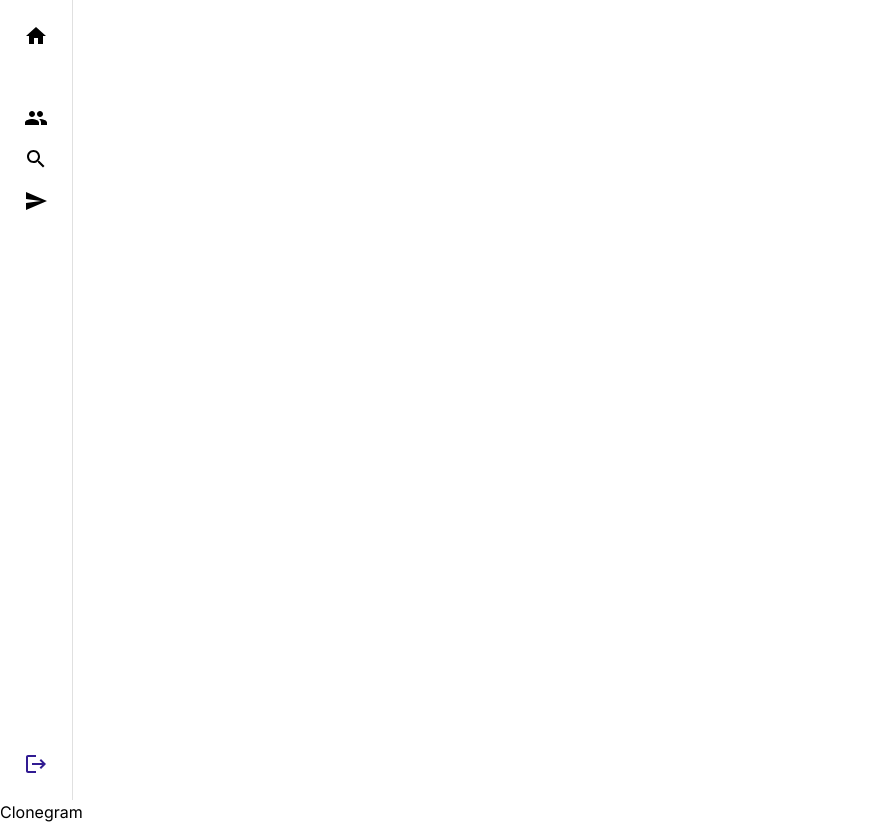
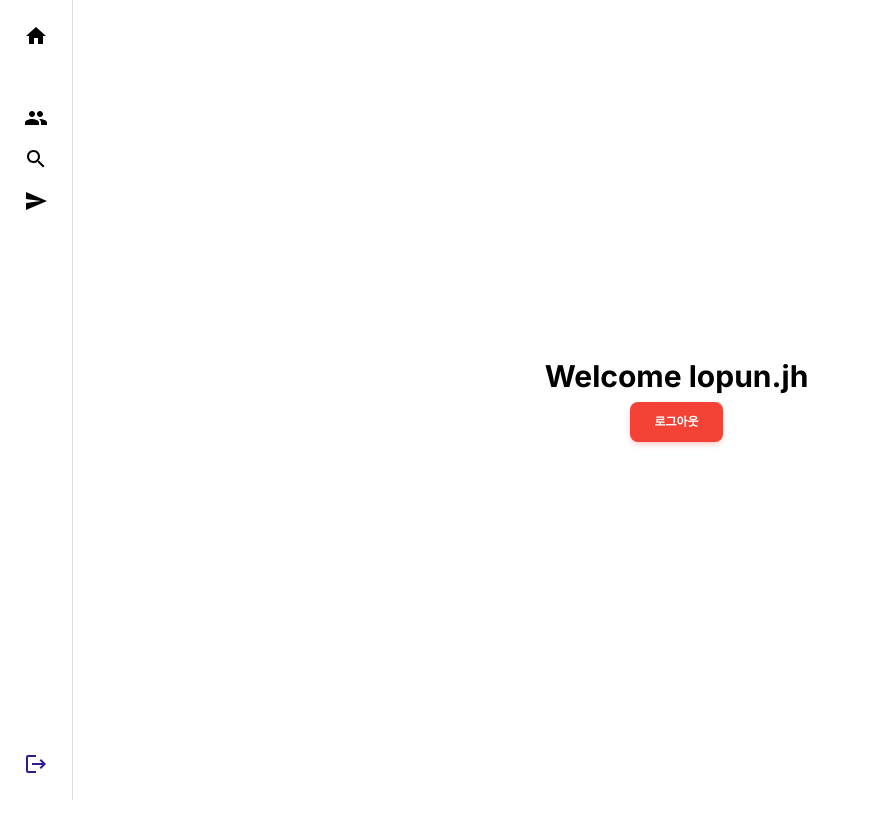
Before and after one commit to sangyun-hwang/polyglot-practice, a Next.js app in the folder apps/next-supabase/: page / in a window 1280 px wide. Shown: the whole page, without its empty margins (0-869 px from the left). After the commit the page ends 800 px from the top, so only its background shows below. Built offline with nearby package versions, Linux system fonts and the light colour scheme.

Commit message:
[feat] main layout 수정

```diff
--- a/apps/next-supabase/app/page.tsx
+++ b/apps/next-supabase/app/page.tsx
@@ -1,8 +1,15 @@
+import LogoutButton from "@/components/logout-button";
+
 export const metadata = {
   title: "Clonegram",
   description: "Instagram clone project",
 };
 
 export default function Home() {
-  return <main className="">Clonegram</main>;
+  return <main className="w-full h-screen flex items-center justify-center flex-col gap-2">
+    <h1 className="text-3xl font-bold">
+      Welcome {"lopun.jh"}
+    </h1>
+    <LogoutButton />
+  </main>;
 }
--- a/apps/next-supabase/components/layouts/main-layout.tsx
+++ b/apps/next-supabase/components/layouts/main-layout.tsx
@@ -2,7 +2,7 @@ import SiderBar from "../sidebar";
 
 export default async function MainLayout({ children }: { children: React.ReactNode }) {
   return (
-    <main className="">
+    <main className="w-full h-screen flex items-center justify-center">
       <SiderBar />
       {children}
     </main>
--- /dev/null
+++ b/apps/next-supabase/components/logout-button.tsx
@@ -0,0 +1,9 @@
+"use client"
+
+import { Button } from "@material-tailwind/react"
+
+export default function LogoutButton() {
+  return (
+    <Button color="red">로그아웃</Button>
+  )
+}
```
